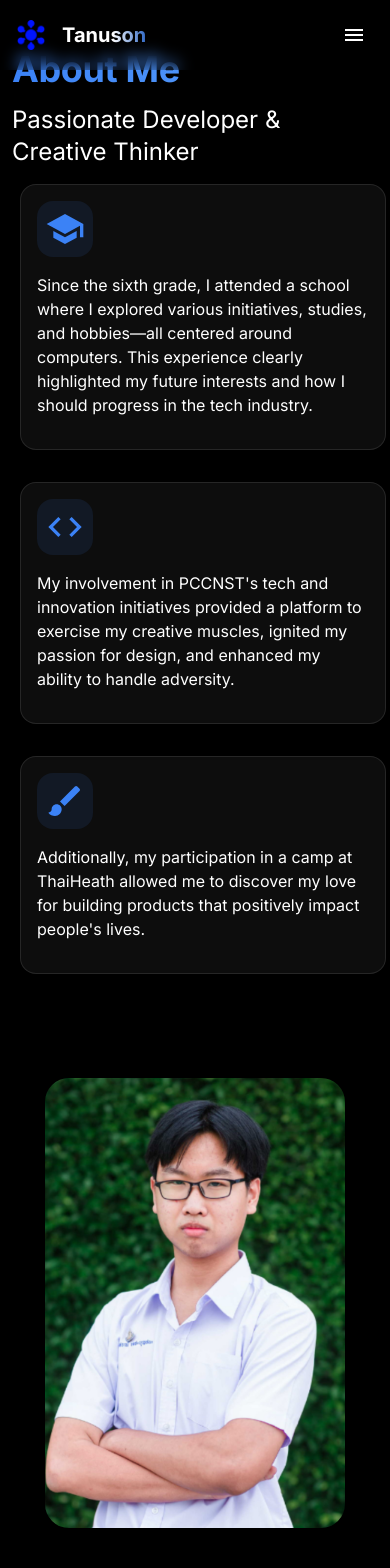
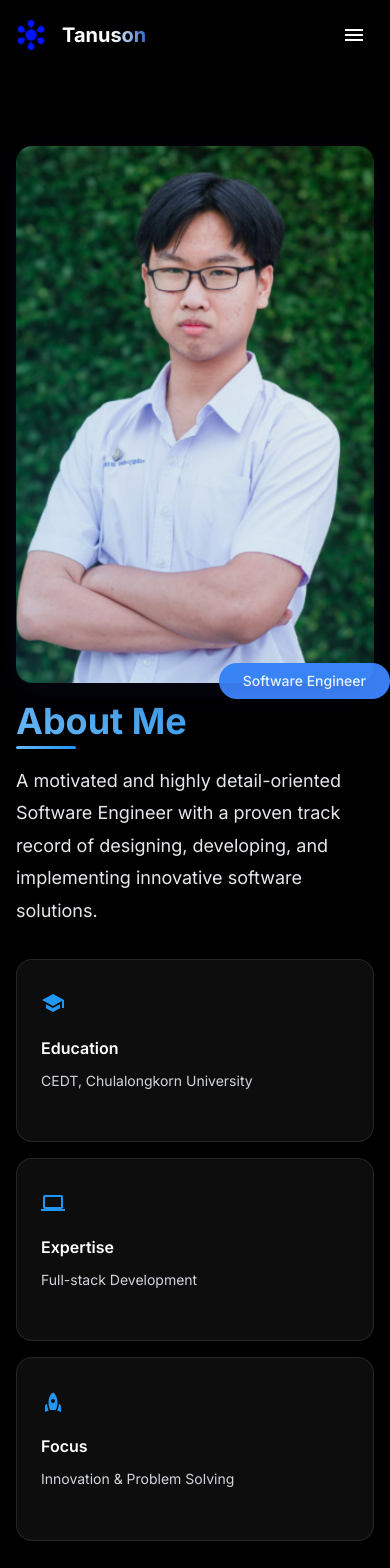
Before and after one commit to flagrantii/tanusonPage, a Next.js app: page /Info in a window 390 px wide. Shown: the top 1568 px of the page. Built offline with nearby package versions, Linux system fonts and the light colour scheme.

Commit message:
detailing

```diff
--- a/app/Info/page.tsx
+++ b/app/Info/page.tsx
@@ -1,210 +1,238 @@
-'use client';
+'use client'
+import React, { useEffect, useRef } from 'react'
+import { motion, useInView, useScroll, useTransform } from 'framer-motion'
+import { fadeIn, slideIn } from '@/utils/animations'
+import styled from '@emotion/styled'
+import { School, Laptop, Rocket } from "@mui/icons-material";
 
-import React from 'react';
-import { Box, Container, Typography, Grid, IconButton } from '@mui/material';
-import { styled } from '@mui/material/styles';
-import { motion } from 'framer-motion';
-import SchoolIcon from '@mui/icons-material/School';
-import CodeIcon from '@mui/icons-material/Code';
-import BrushIcon from '@mui/icons-material/Brush';
-import { fadeIn } from '@/utils/animations';
-import { subtleGradient } from '@/utils/styles';
-
-const Section = styled(Box)`
-  min-height: 100vh;
-  padding: ${props => props.theme.spacing(8, 0)};
+const StyledSection = styled.section`
   position: relative;
   overflow: hidden;
-  background: linear-gradient(180deg, rgba(0,0,0,0.9) 0%, rgba(0,0,0,0.7) 100%);
 
-  @media (max-width: 768px) {
-    padding: ${props => props.theme.spacing(6, 0)};
+  &::before {
+    content: '';
+    position: absolute;
+    top: 0;
+    left: 0;
+    right: 0;
+    height: 100%;
+    background: linear-gradient(180deg, rgba(13,17,23,0.8) 0%, rgba(13,17,23,0.4) 100%);
+    z-index: -1;
   }
-`;
 
-const GlassCard = styled(motion.div)`
+  @media (max-width: 1024px) {
+    .content-wrapper {
+      flex-direction: column-reverse;
+    }
+  }
+`
+
+const TextContainer = styled(motion.div)`
+  h1 {
+    background: linear-gradient(to right, #64B5F6, #2196F3);
+    -webkit-background-clip: text;
+    -webkit-text-fill-color: transparent;
+    margin-bottom: 1.5rem;
+    position: relative;
+
+    &::after {
+      content: '';
+      position: absolute;
+      bottom: -8px;
+      left: 0;
+      width: 60px;
+      height: 3px;
+      background: linear-gradient(to right, #64B5F6, #2196F3);
+      border-radius: 2px;
+    }
+  }
+
+  p {
+    margin-bottom: 1.5rem;
+    line-height: 1.8;
+  }
+`
+
+const ImageContainer = styled(motion.div)`
+  position: relative;
+
+  &::after {
+    content: '';
+    position: absolute;
+    top: 0;
+    left: 0;
+    right: 0;
+    bottom: 0;
+    background: linear-gradient(45deg, rgba(33,150,243,0.15), transparent);
+    border-radius: 1rem;
+    box-shadow: 0 8px 32px rgba(31,38,135,0.15);
+  }
+
+  img {
+    border-radius: 1rem;
+    transition: all 0.4s ease;
+    filter: brightness(0.95);
+
+    &:hover {
+      transform: scale(1.02) translateY(-5px);
+      filter: brightness(1.05);
+    }
+  }
+`
+
+const HighlightCard = styled(motion.div)`
   background: rgba(255, 255, 255, 0.05);
   backdrop-filter: blur(10px);
-  border-radius: ${props => props.theme.spacing(2)};
-  padding: ${props => props.theme.spacing(3)};
+  border-radius: 1rem;
+  padding: 1.5rem;
   border: 1px solid rgba(255, 255, 255, 0.1);
-  margin: ${props => props.theme.spacing(1)};
   transition: all 0.3s ease;
 
-  @media (max-width: 768px) {
-    width: 100%;
-    padding: ${props => props.theme.spacing(2)};
+  &:hover {
+    background: rgba(255, 255, 255, 0.08);
+    transform: translateY(-5px);
   }
 
-  &:hover {
-    border-color: rgba(59, 130, 246, 0.5);
-    transform: translateY(-5px);
+  .icon {
+    color: #2196F3;
+    font-size: 1.5rem;
+    margin-bottom: 1rem;
   }
-`;
+`
 
-const IconWrapper = styled(Box)`
-  background: rgba(59, 130, 246, 0.1);
-  border-radius: ${props => props.theme.spacing(2)};
-  padding: ${props => props.theme.spacing(1.5)};
-  display: inline-flex;
-  margin-bottom: ${props => props.theme.spacing(2)};
+export default function InfoPage() {
+  const ref = useRef(null)
+  const isInView = useInView(ref, { once: true })
+  const { scrollYProgress } = useScroll()
+  const y = useTransform(scrollYProgress, [0, 1], [0, -50])
 
-  @media (max-width: 768px) {
-    padding: ${props => props.theme.spacing(1)};
+  const highlights = [
+    {
+      icon: <School />,
+      title: "Education",
+      description: "CEDT, Chulalongkorn University"
+    },
+    {
+      icon: <Laptop />,
+      title: "Expertise",
+      description: "Full-stack Development"
+    },
+    {
+      icon: <Rocket />,
+      title: "Focus",
+      description: "Innovation & Problem Solving"
     }
-`;
-
-const HighlightText = styled(Typography)`
-  background: linear-gradient(90deg, #3b82f6, #60a5fa);
-  -webkit-background-clip: text;
-  -webkit-text-fill-color: transparent;
-`;
-
-const ProfileImageContainer = styled(Box)`
-  position: relative;
-  width: 100%;
-  max-width: 500px;
-  margin: 0 auto;
-
-  @media (max-width: 768px) {
-    max-width: 300px;
-    margin-top: ${props => props.theme.spacing(4)};
-  }
-`;
-
-const ProfileImage = styled(motion.img)`
-  width: 100%;
-  height: auto;
-  border-radius: ${props => props.theme.spacing(3)};
-  box-shadow: 0 25px 50px -12px rgba(0, 0, 0, 0.5);
-`;
-
-const InfoContainer = styled(Container)`
-  max-width: 1200px;
-  margin: 0 auto;
-  padding: ${props => props.theme.spacing(0, 2)};
-
-  @media (max-width: 768px) {
-    padding: ${props => props.theme.spacing(0, 1.5)};
-  }
-`;
-
-const InfoGrid = styled(Grid)`
-  gap: ${props => props.theme.spacing(4)};
-
-  @media (max-width: 768px) {
-    gap: ${props => props.theme.spacing(2)};
-  }
-`;
-
-const InfoTitle = styled(Typography)`
-  font-size: ${props => props.theme.typography.pxToRem(28)};
-  margin-bottom: ${props => props.theme.spacing(2, 3)};
-  text-align: center;
-  ${subtleGradient}
-
-  @media (max-width: 768px) {
-    font-size: ${props => props.theme.typography.pxToRem(24)};
-  }
-`;
-
-const InfoText = styled(Typography)`
-  font-size: clamp(0.9rem, 2.5vw, 1rem);
-  line-height: 1.6;
-  opacity: 0.9;
-`;
-
-export default function Info() {
-  const containerVariants = {
-    hidden: { opacity: 0 },
-    visible: {
-      opacity: 1,
-      transition: {
-        staggerChildren: 0.2
-      }
-    }
-  };
-
-  const itemVariants = {
-    hidden: { opacity: 0, y: 20 },
-    visible: { opacity: 1, y: 0 }
-  };
+  ]
 
   return (
-    <Section>
-      <InfoContainer maxWidth="lg">
+    <StyledSection ref={ref}>
+      <div className="2xl:container 2xl:mx-auto lg:py-16 lg:px-20 md:py-12 md:px-6 py-9 px-4">
+        <div className="content-wrapper flex flex-col lg:flex-row justify-between gap-12 mt-20">
+          <TextContainer
+            initial="hidden"
+            animate={isInView ? "visible" : "hidden"}
+            variants={{
+              hidden: { opacity: 0 },
+              visible: { opacity: 1, transition: { staggerChildren: 0.3 } }
+            }}
+            className="w-full lg:w-5/12"
+          >
+            <motion.h1
+              variants={{
+                hidden: { x: -50, opacity: 0 },
+                visible: { x: 0, opacity: 1 }
+              }}
+              className="text-4xl lg:text-5xl font-bold"
+            >
+              About Me
+            </motion.h1>
+
+            <motion.p
+              variants={{
+                hidden: { y: 20, opacity: 0 },
+                visible: { y: 0, opacity: 1 }
+              }}
+              className="text-gray-200 text-lg"
+            >
+              A motivated and highly detail-oriented Software Engineer with a proven track record of designing, developing, and implementing innovative software solutions.
+            </motion.p>
+
+            <div className="grid grid-cols-1 md:grid-cols-3 gap-4 my-8">
+              {highlights.map((item, index) => (
+                <HighlightCard
+                  key={index}
+                  variants={{
+                    hidden: { y: 20, opacity: 0 },
+                    visible: { y: 0, opacity: 1 }
+                  }}
+                  transition={{ delay: index * 0.2 }}
+                >
+                  <div className="icon">{item.icon}</div>
+                  <h3 className="text-white font-semibold mb-2">{item.title}</h3>
+                  <p className="text-gray-300 text-sm">{item.description}</p>
+                </HighlightCard>
+              ))}
+            </div>
+
+            <motion.h1
+              variants={{
+                hidden: { x: -50, opacity: 0 },
+                visible: { x: 0, opacity: 1 }
+              }}
+              className="text-4xl lg:text-5xl font-bold mt-8"
+            >
+              My Journey
+            </motion.h1>
+
             <motion.div
-          variants={containerVariants}
-          initial="hidden"
-          animate="visible"
+              variants={{
+                hidden: { y: 20, opacity: 0 },
+                visible: { y: 0, opacity: 1 }
+              }}
+              className="space-y-4"
             >
-          <InfoGrid container spacing={6} alignItems="center">
-            <Grid item xs={12} md={6}>
-              <motion.div variants={itemVariants}>
-                <HighlightText variant="h2" gutterBottom fontWeight="bold">
-                  About Me
-                </HighlightText>
-                <Typography variant="h5" color="white" paragraph>
-                  Passionate Developer & Creative Thinker
-                </Typography>
+              <p className="text-gray-200">
+                Since the sixth grade, I've been immersed in the world of technology, exploring various initiatives and studies centered around computers. This early exposure shaped my path in the tech industry.
+              </p>
+              <p className="text-gray-200">
+                My involvement in PCCNST's tech initiatives and ThaiHealth camp experiences have shaped my passion for creating impactful solutions and fostered my love for continuous learning.
+              </p>
             </motion.div>
+          </TextContainer>
 
-              <motion.div variants={itemVariants}>
-                <GlassCard>
-                  <IconWrapper>
-                    <SchoolIcon sx={{ fontSize: 40, color: '#3b82f6' }} />
-                  </IconWrapper>
-                  <Typography color="white" paragraph>
-                    Since the sixth grade, I attended a school where I explored various initiatives, studies, and hobbies—all centered around computers. This experience clearly highlighted my future interests and how I should progress in the tech industry.
-                  </Typography>
-                </GlassCard>
-              </motion.div>
-
-              <Box mt={4}>
-                <motion.div variants={itemVariants}>
-                  <GlassCard>
-                    <IconWrapper>
-                      <CodeIcon sx={{ fontSize: 40, color: '#3b82f6' }} />
-                    </IconWrapper>
-                    <Typography color="white" paragraph>
-                      My involvement in PCCNST's tech and innovation initiatives provided a platform to exercise my creative muscles, ignited my passion for design, and enhanced my ability to handle adversity.
-                    </Typography>
-                  </GlassCard>
-                </motion.div>
-              </Box>
-
-              <Box mt={4}>
-                <motion.div variants={itemVariants}>
-                  <GlassCard>
-                    <IconWrapper>
-                      <BrushIcon sx={{ fontSize: 40, color: '#3b82f6' }} />
-                    </IconWrapper>
-                    <Typography color="white" paragraph>
-                      Additionally, my participation in a camp at ThaiHeath allowed me to discover my love for building products that positively impact people's lives.
-                    </Typography>
-                  </GlassCard>
-                </motion.div>
-              </Box>
-            </Grid>
-
-            <Grid item xs={12} md={6}>
+          <ImageContainer
+            style={{ y }}
+            initial={{ scale: 0.9, opacity: 0 }}
+            animate={{ scale: 1, opacity: 1 }}
+            transition={{
+              duration: 0.7,
+              ease: "easeOut",
+              delay: 0.2
+            }}
+            className="w-full lg:w-6/12 flex items-center justify-center sticky top-20"
+          >
             <motion.div
-                variants={itemVariants}
               whileHover={{ scale: 1.02 }}
-                transition={{ duration: 0.3 }}
+              className="relative w-full max-w-md"
             >
-                <ProfileImageContainer>
-                  <ProfileImage
+              <img
+                className="w-full rounded-lg shadow-2xl"
                 src="/image/me5.png"
-                    alt="Profile"
+                alt="Profile Image"
                 loading="lazy"
               />
-                </ProfileImageContainer>
+              <motion.div
+                className="absolute -bottom-4 -right-4 bg-blue-500 text-white px-6 py-2 rounded-full text-sm font-medium shadow-lg"
+                initial={{ opacity: 0, y: 20 }}
+                animate={{ opacity: 1, y: 0 }}
+                transition={{ delay: 0.8 }}
+              >
+                Software Engineer
               </motion.div>
-            </Grid>
-          </InfoGrid>
             </motion.div>
-      </InfoContainer>
-    </Section>
-  );
+          </ImageContainer>
+        </div>
+      </div>
+    </StyledSection>
+  )
 }
--- a/app/projects/[id]/components/Features.tsx
+++ b/app/projects/[id]/components/Features.tsx
@@ -1,38 +1,140 @@
 'use client';
 
 import React from 'react';
-import { Box, Typography, Grid } from '@mui/material';
+import { Box, Typography, Grid, useTheme } from '@mui/material';
 import { styled } from '@mui/material/styles';
-import { motion } from 'framer-motion';
+import { motion, useInView } from 'framer-motion';
 import { ProjectDetail } from '@/data/interface';
 import LightbulbIcon from '@mui/icons-material/Lightbulb';
 
 const FeatureCard = styled(motion.div)`
   background: rgba(255, 255, 255, 0.05);
-  padding: 2rem;
-  border-radius: 12px;
+  padding: 2.5rem;
+  border-radius: 16px;
   border: 1px solid rgba(255, 255, 255, 0.1);
   height: 100%;
+  position: relative;
+  overflow: hidden;
+  backdrop-filter: blur(10px);
+  transition: all 0.3s ease;
+
+  &::before {
+    content: '';
+    position: absolute;
+    top: 0;
+    left: -100%;
+    width: 100%;
+    height: 100%;
+    background: linear-gradient(
+      90deg,
+      transparent,
+      rgba(255, 255, 255, 0.05),
+      transparent
+    );
+    transition: 0.5s;
+  }
+
+  &:hover::before {
+    left: 100%;
+  }
+
+  @media (max-width: 768px) {
+    padding: 1.5rem;
+  }
+`;
+
+const IconContainer = styled(motion.div)`
+  background: rgba(59, 130, 246, 0.1);
+  border-radius: 12px;
+  padding: 1rem;
+  display: inline-flex;
+  margin-bottom: 1rem;
+  transition: all 0.3s ease;
+
+  &:hover {
+    background: rgba(59, 130, 246, 0.2);
+    transform: rotate(10deg);
+  }
 `;
 
 export default function Features({ project }: { project: ProjectDetail }) {
+  const theme = useTheme();
+  const ref = React.useRef(null);
+  const isInView = useInView(ref, { once: true, amount: 0.2 });
+
+  const containerVariants = {
+    hidden: { opacity: 0 },
+    visible: {
+      opacity: 1,
+      transition: {
+        staggerChildren: 0.1,
+        delayChildren: 0.2
+      }
+    }
+  };
+
+  const cardVariants = {
+    hidden: { opacity: 0, y: 20 },
+    visible: {
+      opacity: 1,
+      y: 0,
+      transition: {
+        type: "spring",
+        stiffness: 100,
+        damping: 15
+      }
+    }
+  };
+
   return (
+    <motion.div
+      ref={ref}
+      variants={containerVariants}
+      initial="hidden"
+      animate={isInView ? "visible" : "hidden"}
+    >
       <Grid container spacing={3}>
         {project.features.map((feature, index) => (
-        <Grid item xs={12} md={4} key={index}>
+          <Grid item xs={12} sm={6} md={4} key={index}>
             <FeatureCard
-            initial={{ opacity: 0, y: 20 }}
-            animate={{ opacity: 1, y: 0 }}
-            transition={{ delay: index * 0.1 }}
-            whileHover={{ scale: 1.03 }}
+              variants={cardVariants}
+              whileHover={{
+                scale: 1.02,
+                boxShadow: '0 10px 30px -10px rgba(59, 130, 246, 0.3)'
+              }}
             >
-            <LightbulbIcon sx={{ color: 'primary.main', fontSize: 40, mb: 2 }} />
-            <Typography color="white" variant="h6" gutterBottom>
+              <IconContainer
+                whileHover={{ rotate: 10 }}
+                transition={{ type: "spring", stiffness: 300 }}
+              >
+                <LightbulbIcon
+                  sx={{
+                    color: 'primary.main',
+                    fontSize: 40,
+                    filter: 'drop-shadow(0 0 8px rgba(59, 130, 246, 0.3))'
+                  }}
+                />
+              </IconContainer>
+              <Typography
+                color="white"
+                variant="h6"
+                gutterBottom
+                sx={{
+                  fontSize: {
+                    xs: '1rem',
+                    sm: '1.1rem',
+                    md: '1.25rem'
+                  },
+                  fontWeight: 600,
+                  lineHeight: 1.4
+                }}
+              >
                 {feature}
               </Typography>
             </FeatureCard>
           </Grid>
         ))}
       </Grid>
+    </motion.div>
   );
 }
```
Lines whose indentation alone changed are shown as unchanged.
